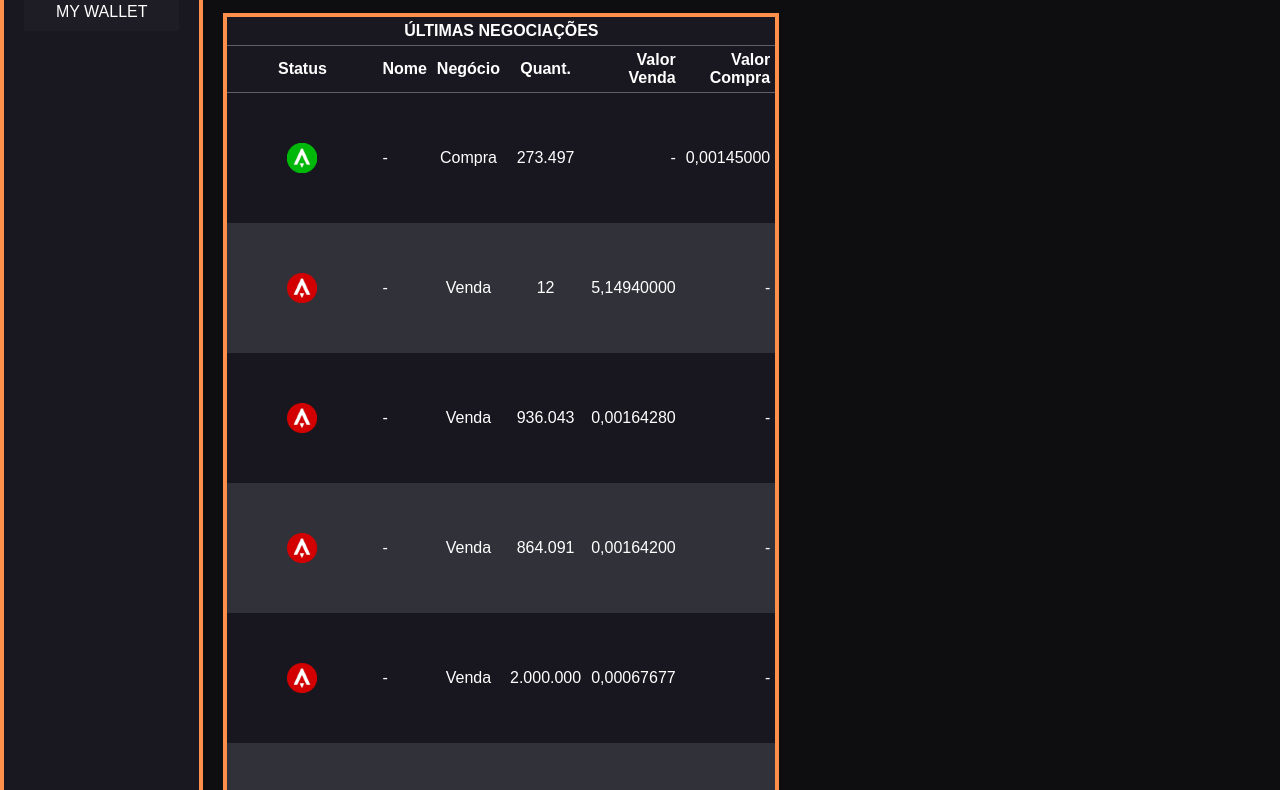
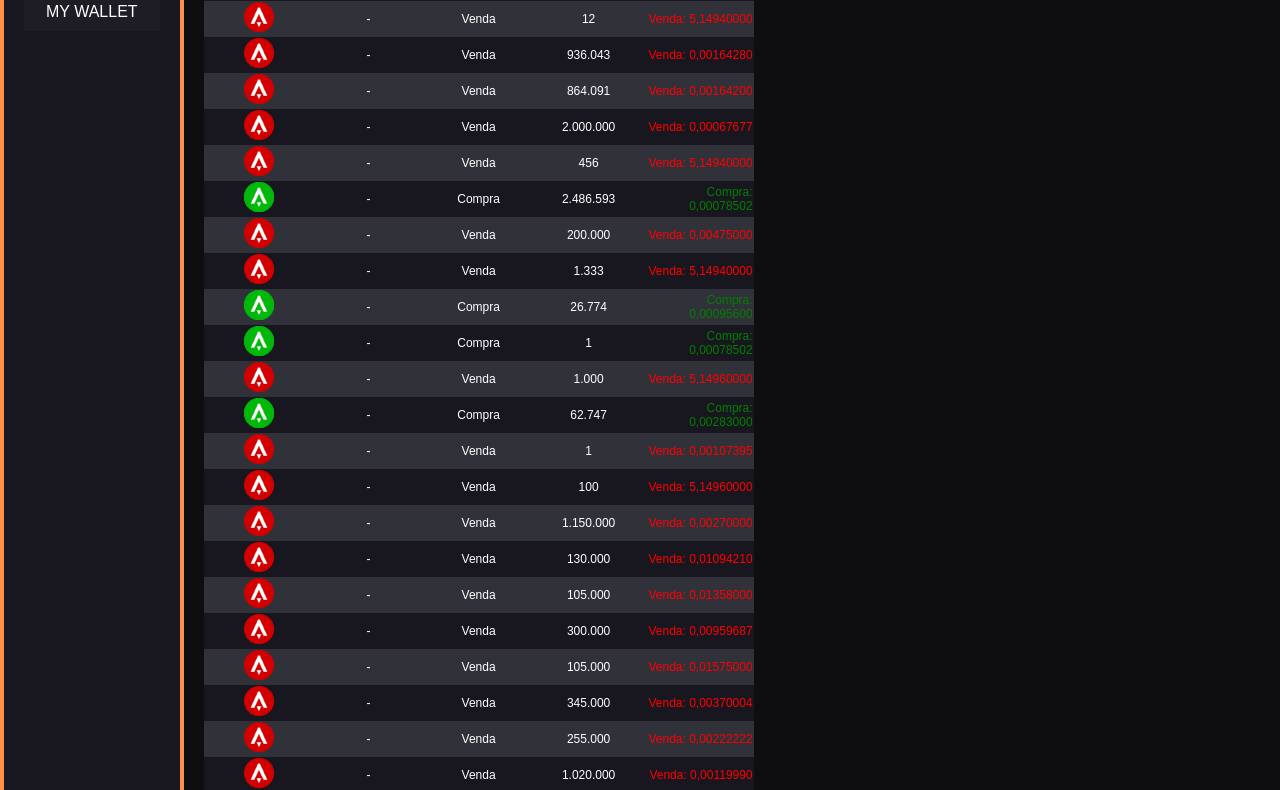
Before and after one commit to Granamir/EC_SiteDac, a website: page index.html in a window 1280 px wide. Shown: the part 391-1181 px from the top of the page. Drawn offline with Linux system fonts and the light colour scheme.

Commit message:
Update index.html

```diff
--- a/index.html
+++ b/index.html
@@ -92,6 +92,7 @@
             transform: scale(1.02);
             transition: transform 0.2s ease-in-out;
             box-shadow: 0px 4px 8px #ff904c;
+            text-decoration-color: #ffd700;
             z-index: 1;
             position: relative;
         }
@@ -106,30 +107,35 @@
             overflow-y: auto;
         }
 
-        table {
-            flex: 1;
-            min-width: 400px;
-            max-width: calc(50% - 10px);
-            border-collapse: collapse;
-            border: 4px solid #ff904c;
-            background-color: #131319;
-        }
-        #transactionsTable td.status {
-            text-align: center; /* Centraliza horizontalmente */
-            vertical-align: middle; /* Centraliza verticalmente */
-            padding: 60px; /* Ajuste do espaçamento interno */
+        /* Estilo para a tabela de NFTs */
+        #nftsTable {
+            width: 1050px; /* Largura fixa */
+            border-collapse: collapse; /* Bordas compactadas */
+            table-layout: fixed; /* Colunas com largura fixa */
         }
 
-        #transactionsTable td.status img {
-            display: block; /* Garante que a imagem seja tratada como um elemento de bloco */
-            margin: 0 auto; /* Centraliza horizontalmente dentro do bloco */
+        /* Estilo para a tabela de Últimas Negociações */
+        #transactionsTable {
+            width: 550px; /* Largura fixa */
+            border-collapse: collapse; /* Bordas compactadas */
+            table-layout: fixed; /* Colunas com largura fixa */
+            text-align: center;
+            vertical-align: middle; /* Centraliza verticalmente */
+            padding: 5px; /* Espaçamento interno */
+
+
+        }
+        #transactionsTable tr {
+            height: auto; /* Permite que as linhas sejam ajustadas ao conteúdo */
         }
 
-        th, td {
-            padding: 5px; /* Espaçamento interno */
-            line-height: 0,5; /* Altura da linha, ajustável */
-            height: 10px; /* Altura mínima opcional */
+        #transactionsTable td img {
+            display: inline-block; /* Garante que a imagem seja tratada como um bloco */
+            margin: 0 auto; /* Centraliza horizontalmente */
+            max-width: 100%; /* Garante que a imagem não exceda o tamanho da célula */
+            height: auto; /* Mantém as proporções da imagem */
         }
+
 
 
         th {
@@ -243,15 +249,14 @@
             <table id="transactionsTable">
                 <thead>
                     <tr>
-                        <th colspan="6" style="text-align: center;">ÚLTIMAS NEGOCIAÇÕES</th>
+                        <th colspan="5" style="text-align: center;">ÚLTIMAS NEGOCIAÇÕES</th>
                     </tr>
                     <tr>
                         <th>Status</th>
                         <th>Nome</th>
-                        <th class="center-text">Negócio</th>
-                        <th class="center-text">Quant.</th>
-                        <th class="right-align">Valor Venda</th>
-                        <th class="right-align">Valor Compra</th>
+                        <th>Negócio</th>
+                        <th>Quant.</th>
+                        <th>Preço</th> <!-- Coluna combinada -->
                     </tr>
                 </thead>
                 <tbody class="scrollable">
@@ -309,27 +314,28 @@
                     async function fetchAndDisplayTransactions() {
                 try {
                     const response = await fetch('reg_mint_Ent.json');
-                if (!response.ok) throw new Error(`HTTP error! status: ${response.status}`);
                     const data = await response.json();
 
                     const transactionsTableBody = document.getElementById('transactionsTable').querySelector('tbody');
-                transactionsTableBody.innerHTML = '';
+                    transactionsTableBody.innerHTML = ''; // Limpa o conteúdo anterior
 
                     const recentData = data.slice(-25).reverse();
 
                     recentData.forEach(item => {
                         const row = document.createElement('tr');
                         row.innerHTML = `
-                        <td class="status">
+                            <td style="width: 100px; text-align: center; vertical-align: middle;">
                                 <img src="img/${item.tipoNegociacao === 'Venda' ? 'Venda.png' : 'Compra.png'}"
                                     alt="${item.tipoNegociacao}"
                                     style="width: 30px; height: 30px;">
                             </td>
-                            <td>${item.name || '-'}</td>
-                            <td class="center-text">${item.tipoNegociacao || '-'}</td>
-                            <td class="center-text">${item.mintAmount || '-'}</td>
-                            <td class="right-align">${item.tipoNegociacao === 'Venda' ? item.UltimaVenda || '-' : '-'}</td>
-                            <td class="right-align">${item.tipoNegociacao === 'Compra' ? item.UltimaCompra || '-' : '-'}</td>
+                            <td style="width: 200px; font-size: 12px;">${item.name || '-'}</td>
+                            <td style="width: 80px; font-size: 12px;" class="center-text">${item.tipoNegociacao || '-'}</td>
+                            <td style="width: 80px; font-size: 12px;" class="center-text">${item.mintAmount || '-'}</td>
+                            <td style="width: 100px; font-size: 12px;" class="right-align">
+                                ${item.tipoNegociacao === 'Venda' ? `<span style="color: red;">Venda: ${item.UltimaVenda || '-'}</span>` :
+                                                                    `<span style="color: green;">Compra: ${item.UltimaCompra || '-'}</span>`}
+                            </td>
                         `;
                         transactionsTableBody.appendChild(row);
                     });
@@ -337,6 +343,9 @@
                     console.error('Erro ao carregar os dados das transações:', error);
                 }
             }
+
+
+
 
         setInterval(() => {
             fetchAndDisplayNFTs();
```
Lines whose indentation alone changed are shown as unchanged.
